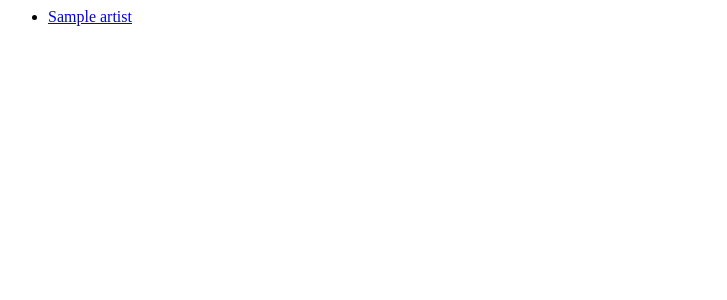
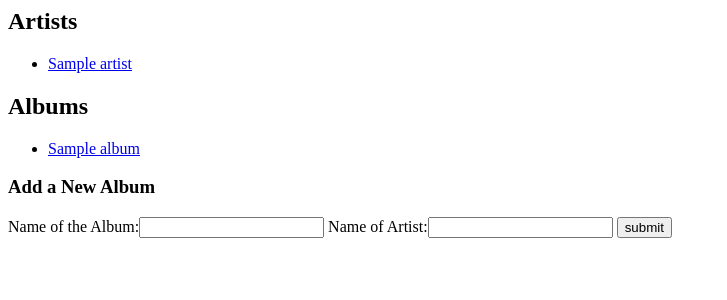
Before and after one commit to CashewRose/PyExercises, a Django app: page /history/ in a window 1280 px wide. Before the commit the part shown is almost empty. Shown: the top 300 px of the page, without its empty margins (0-727 px from the left). Run offline with Django 3.2, Linux system fonts and the light colour scheme; tables that the repository leaves empty hold one stand-in row (values such as "Sample post").

Commit message:
Have the albums template extending the artists template.

```diff
--- /dev/null
+++ b/django_music/music/history/forms.py
@@ -0,0 +1,5 @@
+from django import forms
+
+class AlbumForm(forms.Form):
+    album_name = forms.CharField(label='Name of the Album', max_length=25)
+    artist_name = forms.CharField(label='Name of Artist', max_length=25)
--- a/django_music/music/history/management/commands/faker_factory.py
+++ b/django_music/music/history/management/commands/faker_factory.py
@@ -9,7 +9,7 @@ class Command(BaseCommand):
   def handle(self, *args, **options):
     seeder.add_entity(Artist, 15, {'artist_name': lambda x: seeder.faker.name()})
     # Override the seeder "guess" of what faker provider you want it to use
-    seeder.add_entity(Album, 40, {'album_name': lambda x: seeder.faker.catch_phrase()})
-    seeder.add_entity(Song, 40, {'song_name': lambda x: seeder.faker.catch_phrase()})
+    seeder.add_entity(Album, 17, {'album_name': lambda x: seeder.faker.catch_phrase()})
+    seeder.add_entity(Song, 100, {'song_name': lambda x: seeder.faker.catch_phrase()})
 
     inserted_pks = seeder.execute()
--- /dev/null
+++ b/django_music/music/history/templates/music/albums.html
@@ -0,0 +1,21 @@
+{% extends "music/artists.html" %}
+
+{% block content %}
+
+<h2>Albums</h2>
+
+{% if view.album_artist_stuff.album_list %}
+    <ul>
+    {% for album in view.album_artist_stuff.album_list %}
+        <li><a href="{{ album.id }}/">{{ album.album_name }}</a></li>
+    {% endfor %}
+    </ul>
+{% else %}
+    <p>No albums are available.</p>
+{% endif %}
+<form>
+    <h3>Add a New Album</h3>
+    {{ form }}
+    <input type="submit" value="submit">
+</form>
+{% endblock %}
--- a/django_music/music/history/templates/music/artists.html
+++ b/django_music/music/history/templates/music/artists.html
@@ -1,9 +1,12 @@
-{% if artist_list %}
+{% if view.album_artist_stuff.artist_list %}
+<h2>Artists</h2>
     <ul>
-    {% for artist in artist_list %}
-        <li><a href="/history/{{ artist.id }}/">{{ artist.artist_name }}</a></li>
+    {% for artist in view.album_artist_stuff.artist_list %}
+        <li><a href="{{ artist.id }}/">{{ artist.artist_name }}</a></li>
     {% endfor %}
     </ul>
 {% else %}
     <p>No artists are available.</p>
 {% endif %}
+
+{% block content %}{% endblock %}
--- a/django_music/music/history/urls.py
+++ b/django_music/music/history/urls.py
@@ -4,6 +4,6 @@ from . import views
 app_name = 'history'
 urlpatterns = [
     # ex: /polls/
-    path('', views.all_artists, name='all_artists' ),
+    path('', views.SearchView.as_view(), name='all_artists' ),
     path('<int:artist_id>/', views.artist_details, name='artist_details' )
 ]
--- a/django_music/music/history/views.py
+++ b/django_music/music/history/views.py
@@ -1,15 +1,61 @@
-from django.shortcuts import render
 from django.shortcuts import render, get_object_or_404
 from django.http import HttpResponse, HttpResponseRedirect
-from .models import Artist, Song
+from .models import Artist, Song, Album
 from django.urls import reverse
+
+
+from .forms import AlbumForm
+
+# Using a class-based genric view especially for rendering forms
+from django.views.generic.edit import FormView
+from django.views.generic import ListView, TemplateView
+
+class SearchView(FormView):
+  template_name = 'music/albums.html'
+  form_class = AlbumForm
+
+  def album_artist_stuff(self):
+    artist_list = Artist.objects.order_by('-id')
+    album_list = Album.objects.order_by('-id')
+    context = {'artist_list': artist_list,
+    'album_list': album_list}
+    return context
+
+class CollectionView(TemplateView):
+    template_name = 'collection_list.html'
+
+    # Don't need to do this any more, it seems!
+    # def get_context_data(self, **kwargs):
+    #   # Call the base implementation first to get a context
+    #   context = super().get_context_data(**kwargs)
+    #   # Get the data from the API
+    #   search_results = form.search()
+    #   # Add in a QuerySet of the collection data
+    #   context['collection'] = search_results
+    #   return context
+    # Because now you can define values that become props of a new 'view' object in the template
+    # https://reinout.vanrees.org/weblog/2014/05/19/context.html
+    def collection(self): #NOTE that it's the method name that becomes the property on 'view'
+      games = ApiService.get_collection(username=self.request.GET.get('username'))
+      print("games", games)
+      return games
+
+    def message(self):
+      test = {"header": "this is really cool!"}
+      return test
+
+
+
+
+
 
 def all_artists(request):
     artist_list = Artist.objects.order_by('-id')[:5]
-    context = {'artist_list': artist_list}
-    return render(request, 'music/artists.html', context)
+    album_list = Album.objects.order_by('-id')
+    context = {'artist_list': artist_list,
+    'album_list': album_list}
+    return render(request, 'music/album.html', context)
 
 def artist_details(request, artist_id):
-    print(artist_id)
     artist = get_object_or_404(Artist, pk=artist_id)
     return render(request, 'music/songs.html', {'artist': artist})
```
Also changed, not shown: django_music/music/history/migrations/0001_initial.py.
